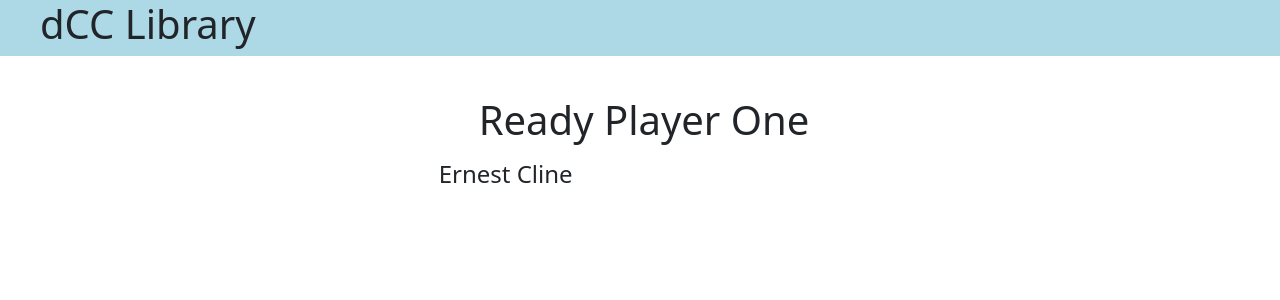
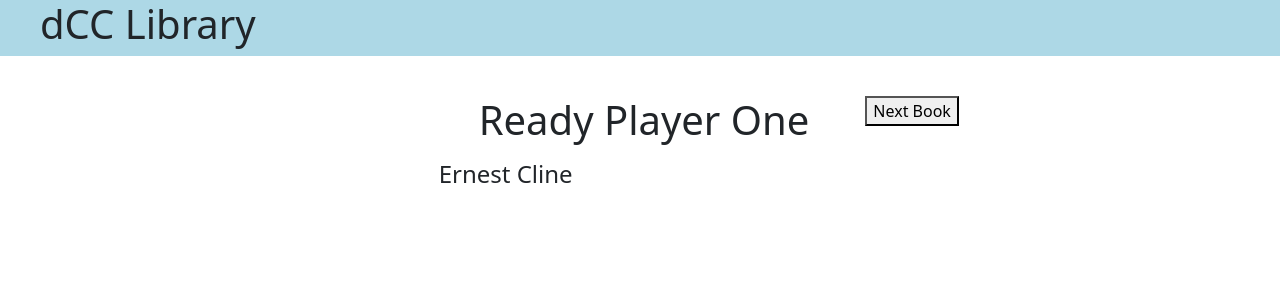
Before and after one commit to Therbots/DCC_library, a React (Create React App) app: page / in a window 1280 px wide. Shown: the top 300 px of the page. Built offline with nearby package versions, Linux system fonts and the light colour scheme.

Commit message:
created goToNextBook module in class App and added html button

```diff
--- a/src/components/App.jsx
+++ b/src/components/App.jsx
@@ -15,6 +15,18 @@ class App extends Component {
         };
     }
 
+    gotToNextBook = () => {
+        debugger;
+        let tempBookNumber = this.state.bookNumber;
+        tempBookNumber++;
+        if (tempBookNumber === this.books.length) {
+            tempBookNumber = 0;
+        }
+        this.setState({
+            bookNumber: tempBookNumber
+        });
+    }
+
 render() {
         return (
             <div className="container-fluid">
@@ -30,6 +42,7 @@ render() {
                     </div>
                     <div className="col-md-4">
                         {/*Button here to move to next book viewed*/}
+                        <button onClick={this.gotToNextBook}>Next Book</button>
                     </div>
                 </div>
             </div>
```
